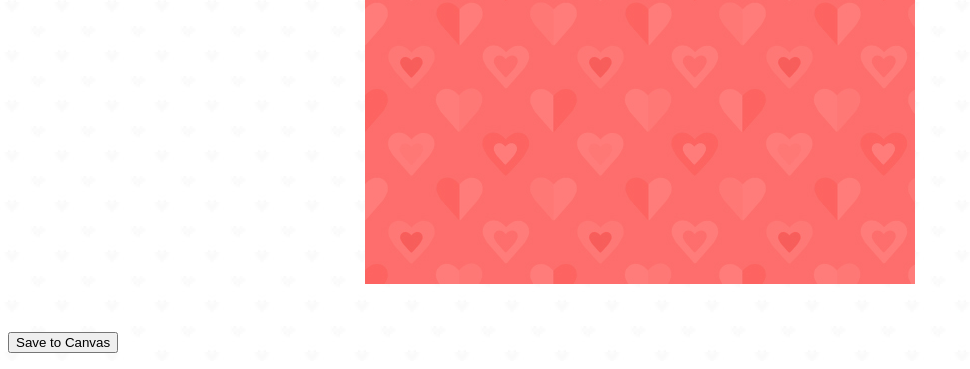
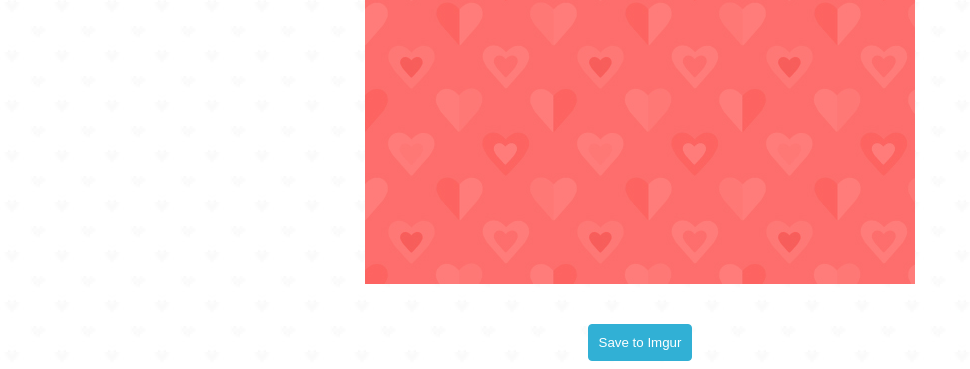
Before and after one commit to becsegal/hackentines-2017, a plain HTML site: page index.html in a window 1280 px wide. Shown: the part 456-825 px from the top of the page, without its empty margins (0-970 px from the left). Drawn offline with Linux system fonts and the light colour scheme; a web font is replaced by a local one.

Commit message:
minor styles

```diff
--- a/css/main.css
+++ b/css/main.css
@@ -2,10 +2,24 @@ body {
   font-family: sans-serif;
   background: #f5f5f5;
   font-size: 25px;
+  text-align: center;
 }
 
 .hidden {
   display: none;
+}
+
+.btn-primary {
+  border-radius: 4px;
+  padding: 10px;
+  border: 1px solid #31b0d5;
+  background: #31b0d5;
+  color: white;
+}
+
+.btn-primary:hover {
+  border: 1px solid #333;
+  background: #333;
 }
 
 .hackentines-day-card-container {
@@ -16,7 +30,6 @@ body {
   padding: 250px 25px;
   cursor: pointer;
 }
-
 .swatch {
   padding: 50px;
   margin: 10px;
--- a/index.html
+++ b/index.html
@@ -12,16 +12,20 @@
     <link rel="stylesheet" href="css/main.css">
     <link href="http://fonts.googleapis.com/css?family=Alfa+Slab+One|Permanent+Marker|Nova+Mono|Monoton|Press+Start+2P|Bowlby+One+SC|Cedarville+Cursive" rel="stylesheet" type="text/css">
 
+
   </head>
   <body class="hearts-gray">
-    <div class="hackentines-day-card-container cursive-font pink-hearts">
+    <div class="container-fluid">
+      <div class="hackentines-day-card-container cursive-font pink-hearts">
 
-      <div class="card">
-        <h1 class="white-text">You are the CSS to my HTML</h1>
+        <div class="card">
+          <h1 class="white-text">You are the CSS to my HTML</h1>
+        </div>
       </div>
+
+      <button id='saveToCanvas' class='btn btn-primary' >Save to Imgur</button>
+      <div id='imgurLink'></div>
     </div>
-
-    <button id='saveToCanvas'>Save to Canvas</button>
 
     <script src="javascripts/jquery.js"></script>
     <script src="javascripts/html2canvas.js"></script>
--- a/javascripts/imgur.js
+++ b/javascripts/imgur.js
@@ -22,6 +22,6 @@ function saveToImgur(canvas){
 
 function showLink(data) {
   if(data.success == true) {
-      $("body").append("<a href='" + data.data.link + "'>View on Imgur</a>");
+      $("#imgurLink").html("<a href='" + data.data.link + "'>View on Imgur</a>");
   }
 }
--- a/javascripts/saveCard.js
+++ b/javascripts/saveCard.js
@@ -1,6 +1,3 @@
-/*
- * $(document).ready() is a helper function that waits until the jQuery library is fully loaded in your Browser before it tries to use it.
-*/
 $(document).ready(function() {
   $("#saveToCanvas").on("click", function() {
     html2canvas($(".hackentines-day-card-container")).then(function(canvas) {
```
